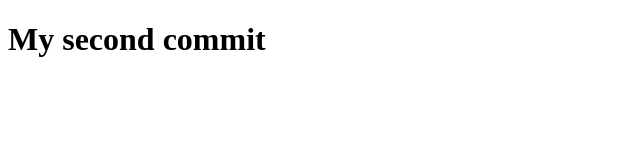
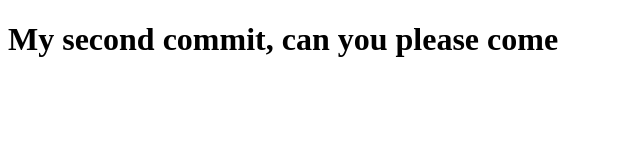
Before and after one commit to ksjaison/datewithgit, a plain HTML site: page index2.html in a window 1280 px wide. Shown: the whole page, without its empty margins (0-640 px from the left). Drawn offline with Linux system fonts and the light colour scheme.

Commit message:
added some messages

```diff
--- a/index2.html
+++ b/index2.html
@@ -7,6 +7,6 @@
     <title>Document</title>
 </head>
 <body>
-    <h1>My second commit</h1>
+    <h1>My second commit, can you please come</h1>
 </body>
 </html>
```
Also changed, not shown: index.html (+1 -1 lines).
